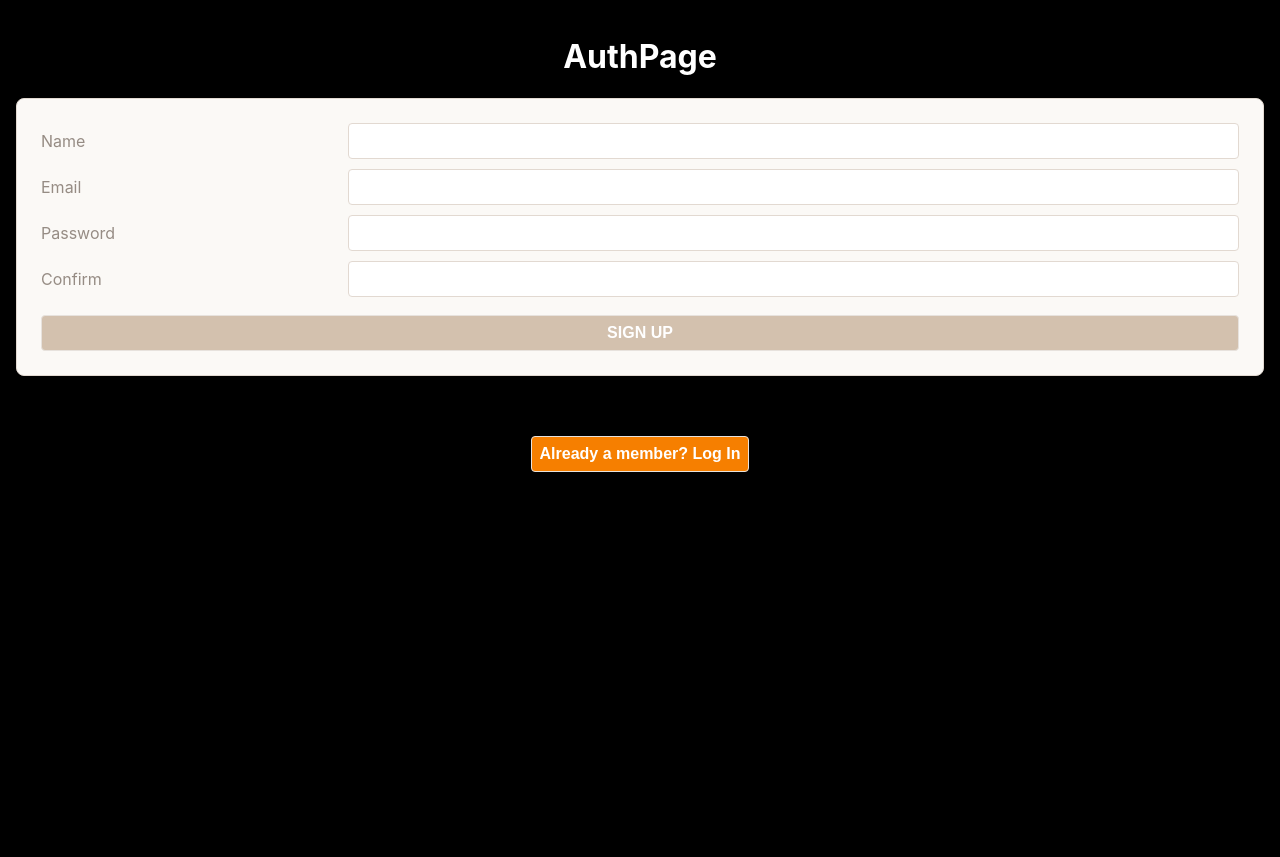
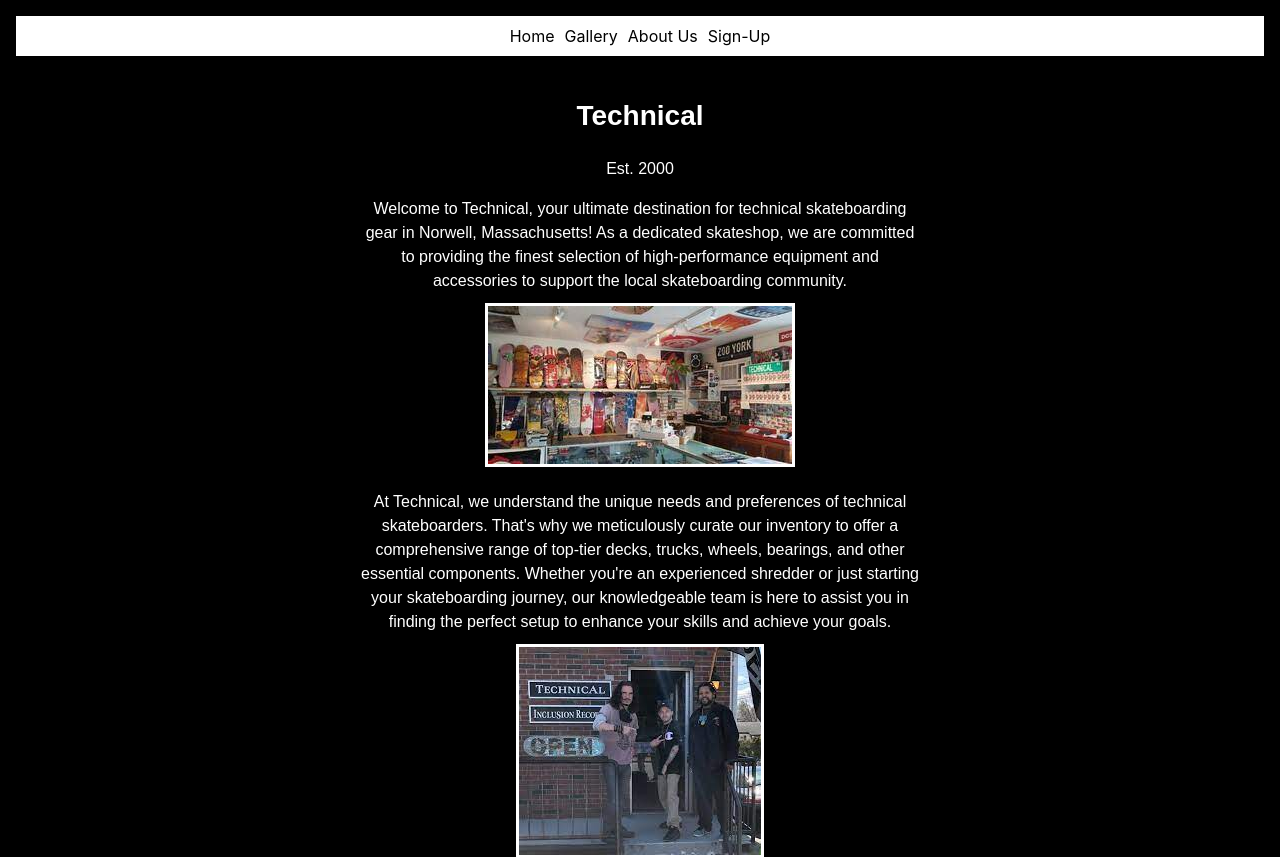
Before and after one commit to seanh101/technical, a React (Create React App) app: page / in a window 1280 px wide. Shown: the top 857 px of the page. Before the commit the page ends 805 px from the top, so only its background shows below. Built offline with nearby package versions, Linux system fonts and the light colour scheme.

Commit message:
auth not required but can sign up

```diff
--- a/src/components/NavBar/NavBar.css
+++ b/src/components/NavBar/NavBar.css
@@ -1,6 +1,6 @@
 nav {
     display: flex;
-    justify-content: space-between;
+    justify-content: center; /* Center the navigation elements */
     align-items: center;
     background-color: white;
     padding: 10px;
@@ -9,7 +9,7 @@ nav {
   nav a {
     color: black;
     text-decoration: none;
-    margin: 0 10px;
+    margin: 0 5px; /* Adjust the margin value as per your preference */
   }
 
   .hamburger {
--- a/src/components/NavBar/NavBar.jsx
+++ b/src/components/NavBar/NavBar.jsx
@@ -26,10 +26,18 @@ export default function NavBar({ user, setUser }) {
           <li><Link to="/">Home</Link></li>
           <li><Link to="/gallery">Gallery</Link></li>
           <li><Link to="/about">About Us</Link></li>
+          <li><Link to="/signup">Sign-Up</Link></li>
         </ul>
       </div>
-      <span>Welcome, {user.name}</span>
-      <Link to="" onClick={handleLogOut}>Log Out</Link>
+      {user ? (
+  <>
+    <span>Welcome, {user.name}</span>
+    <Link to="" onClick={handleLogOut}>Log Out</Link>
+  </>
+) : (
+  <Link to="/signup">Sign-Up</Link>
+)}
+
     </nav>
   );
 }
--- a/src/pages/App/App.jsx
+++ b/src/pages/App/App.jsx
@@ -1,31 +1,23 @@
-import { useState } from 'react';
 import { Routes, Route } from 'react-router-dom';
-import { getUser } from '../../utilities/users-service';
 import './App.css';
-import AuthPage from '../AuthPage/AuthPage';
+import AuthPage from '../AuthPage/AuthPage'
 import AboutPage from '../AboutPage/AboutPage';
 import GalleryPage from '../GalleryPage/GalleryPage';
 import NavBar from '../../components/NavBar/NavBar';
 import HomePage from '../HomePage/HomePage';
 
 export default function App() {
-  const [user, setUser] = useState(getUser());
-
   return (
     <main className="App">
-      { user ?
       <>
-            <NavBar user={user} setUser={setUser} />
+        <NavBar />
         <Routes>
           <Route path="/" element={<HomePage />} />
           <Route path="/about" element={<AboutPage />} />
           <Route path="/gallery" element={<GalleryPage />} />
-
+          <Route path="/signup" element={<AuthPage />} />
         </Routes>
       </>
-          :
-          <AuthPage setUser={setUser} />
-      }
     </main>
   );
 }
```
Lines whose indentation alone changed are shown as unchanged.
